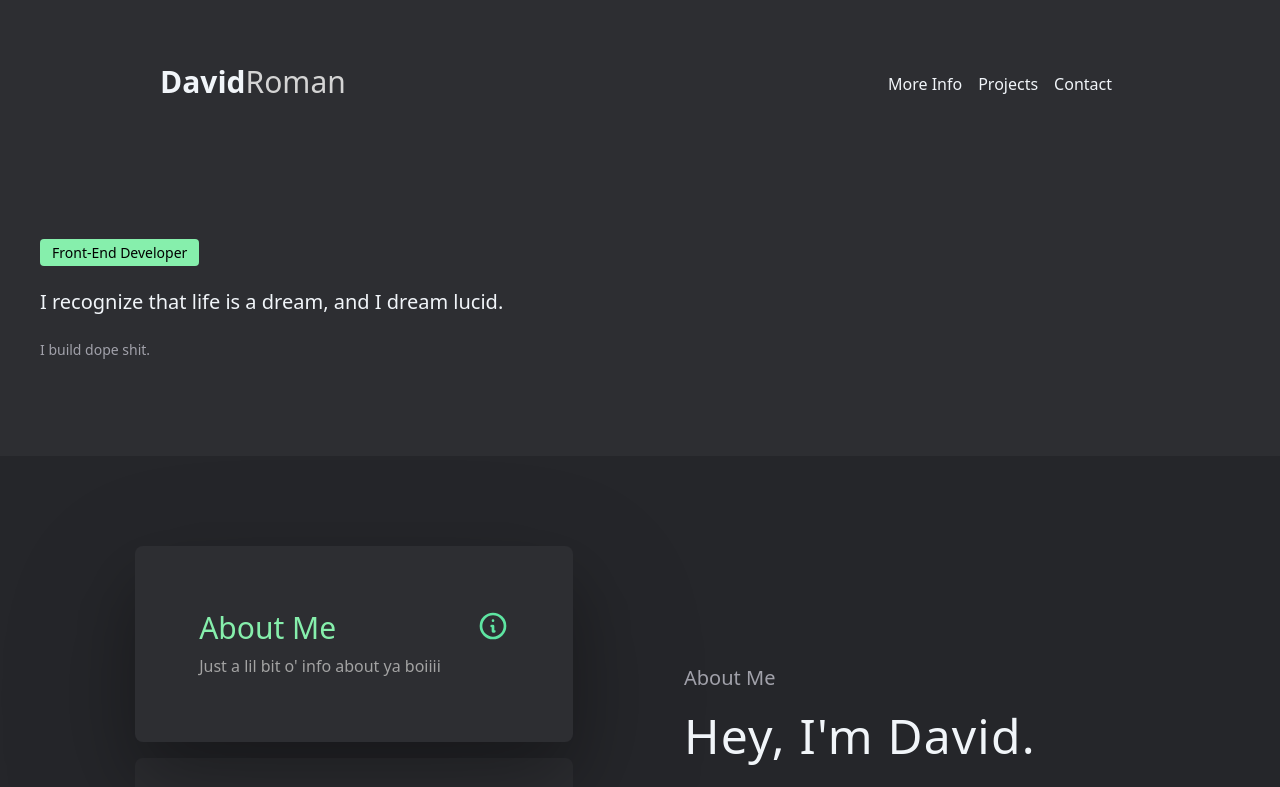
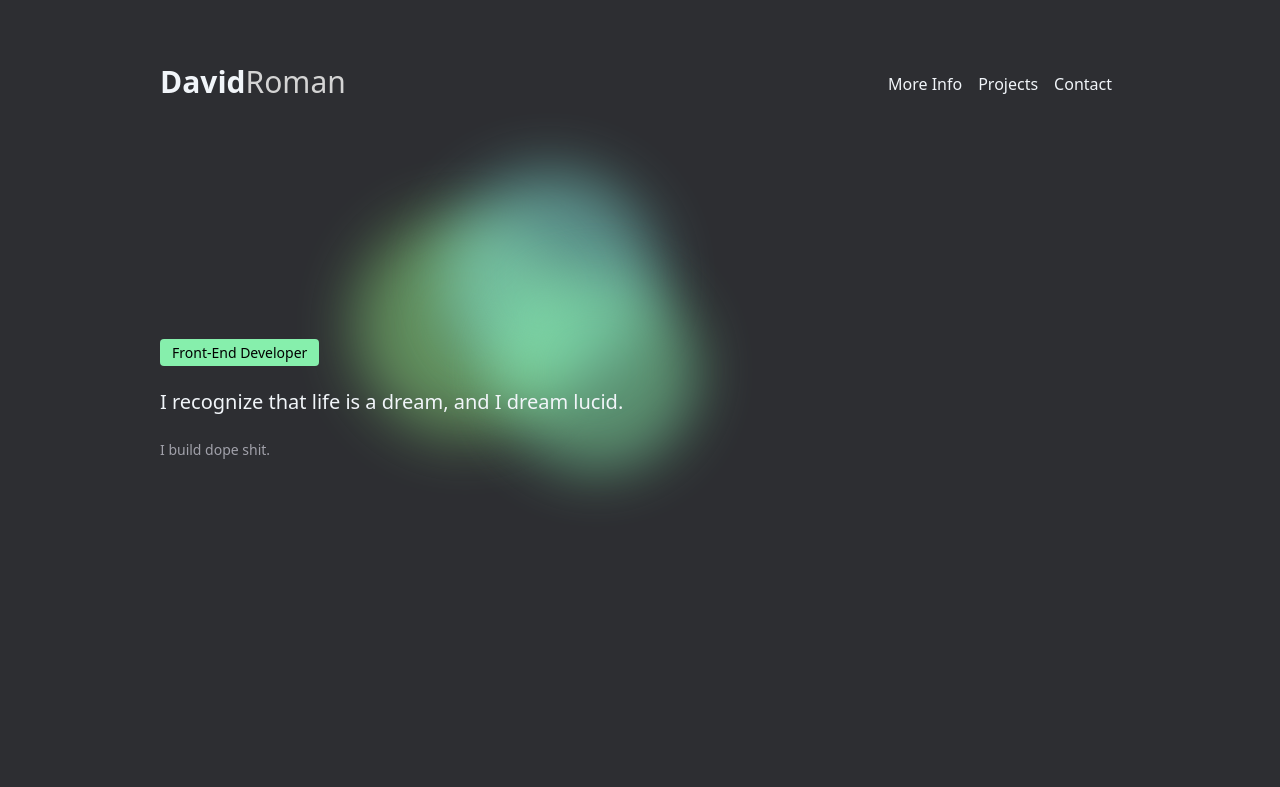
Before and after one commit to dmroman395/Portfolio, a Next.js app: page / in a window 1280 px wide. Shown: the top 787 px of the page. Built offline with nearby package versions, Linux system fonts and the light colour scheme.

Commit message:
Added backdrop, need to finish animation

```diff
--- /dev/null
+++ b/src/components/backdrop.js
@@ -0,0 +1,15 @@
+import React from "react";
+
+function BackDrop() {
+    return (
+        <div className="absolute flex items-center justify-center top-0 w-screen h-screen overflow-hidden left-0" >
+            <div className="relative h-1/3 w-1/3 flex flex-row justify-center items-center">
+                <div className="absolute rounded-full darkerGreen h-44 w-44 blur-xl mix-blend-lighten opacity-50 top-5 -left-20 animate-backdrop"></div>
+                <div className="absolute rounded-full lightBlue h-44 w-44 blur-xl mix-blend-lighten opacity-50 -top-8 left-2 animate-backdrop animation-delay-2000"></div>
+                <div className="absolute rounded-full lightGreen h-44 w-44 blur-xl mix-blend-lighten opacity-50 left-16 animate-backdrop animation-delay-4000"></div>
+            </div>
+        </div>
+    )
+}
+
+export default BackDrop
--- a/src/components/header.js
+++ b/src/components/header.js
@@ -2,7 +2,7 @@ import React from 'react';
 
 function Header() {
     return(
-        <header className='p-5 text-slate-100 flex justify-between sm:p-10 md:px-20 lg:pt-16 lg:px-40'>
+        <header className='p-5 text-slate-100 flex justify-between sm:p-10 md:px-20 lg:pt-16 lg:px-40 absolute top-0 w-screen'>
             <h1 className='text-lg sm:text-2xl lg:text-3xl'><span className='font-bold'>David</span><span className='text-neutral-300'>Roman</span></h1>
             <ul className='flex text-xs font-normal sm:text-sm lg:text-base'>
                 <li className='m-2'><a href='#moreInfo'>More Info</a></li>
--- a/src/components/hero.js
+++ b/src/components/hero.js
@@ -1,17 +1,19 @@
 import React from "react";
 import Header from "./header";
+import BackDrop from "./backdrop";
 
 
 function Hero() {
     return (
-        <>
+        <div className="h-screen flex flex-col justify-center relative">
+            <BackDrop/>
             <Header/>
-            <div className="mx-10 my-24">
+            <div className="mx-10 my-24 md:mx-20 lg:px-40 lg:mx-0 z-10">
                 <span className="text-sm font-medium bg-green-300 rounded py-1 px-3">Front-End Developer</span>
                 <h1 className="text-xl text-slate-100 my-6">I recognize that life is a dream, and I dream lucid.</h1>
                 <p className="text-sm text-zinc-400">I build dope shit.</p>
             </div>
-        </>
+        </div>
     )
 }
 
--- a/src/styles/globals.css
+++ b/src/styles/globals.css
@@ -1,6 +1,16 @@
 @tailwind base;
 @tailwind components;
 @tailwind utilities;
+
+@layer utilities {
+    .animation-delay-2000 {
+        animation-delay: 2s;
+    }
+
+    .animation-delay-4000 {
+        animation-delay: 4s;
+    }
+}
 
 html {
     scroll-behavior: smooth;
@@ -14,3 +24,15 @@ html {
 .darkerBg {
     background-color: rgba(37,38,42,255)
 }
+
+.darkerGreen {
+    background-color: #95EF86;
+}
+
+.lightBlue {
+    background-color: #86EFE1;
+}
+
+.lightGreen {
+    background-color: #86EFAC;
+}
--- a/tailwind.config.js
+++ b/tailwind.config.js
@@ -11,6 +11,28 @@ module.exports = {
             '0 35px 35px rgba(0, 0, 0, 0.25)',
             '0 45px 65px rgba(0, 0, 0, 0.15)'
         ]
+      },
+      animation: {
+        backdrop: "backdrop 30s infinite"
+      },
+      keyframes: {
+        backdrop: {
+          "0%": {
+            transform: "translate(0px, 0px) scale(1)"
+          },
+          "25%": {
+            transform: "translate(30px, -50px) scale(1.25)"
+          },
+          "50%": {
+            transform: "translate(-35px, 35px) scale(.75)"
+          },
+          "75%": {
+            transform: "translate(-15px, 15px) scale(.85)"
+          },
+          "100%": {
+            transform: "translate(0px, 0px) scale(1)"
+          }
+        }
       }
     },
   },
```
